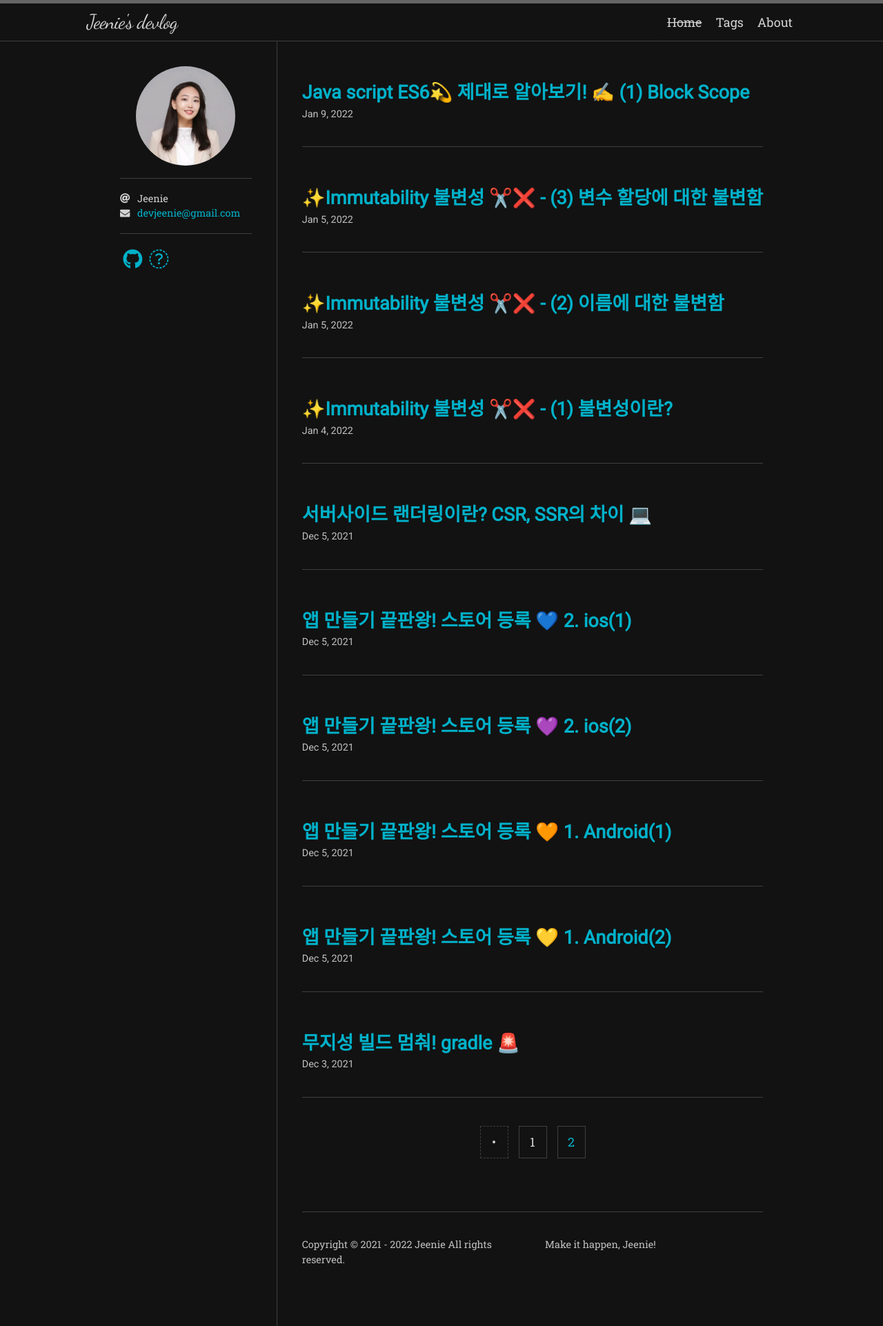
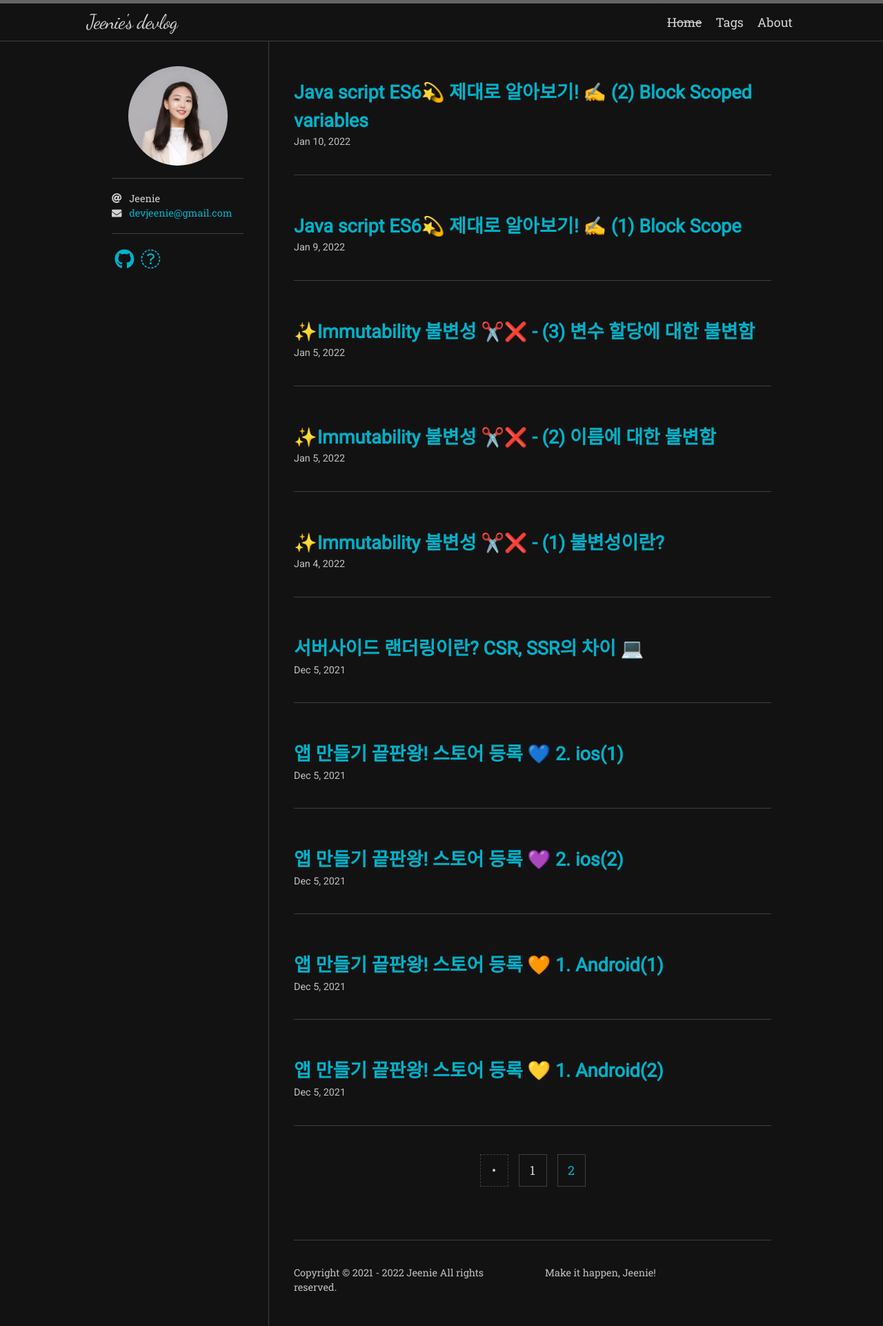
Before and after one commit to dev-Jeenie/dev-Jeenie.github.io, a Jekyll site: the page built from index.html, in a window 1280 px wide. Shown: the whole page at 69% size. Built offline with Jekyll 4.4.1, drawn with Linux system fonts in a browser that asks for light colours; nearby versions of some CDN libraries; some web fonts are replaced; the list of posts is cut into pages by our own code; some of the changed lines change nothing that is shown.

Commit message:
post javascript es6-2

````diff
--- a/_posts/2022-01-05-immutability-3.md
+++ b/_posts/2022-01-05-immutability-3.md
@@ -21,12 +21,12 @@
 
 그렇다면 `값`을 어떻게 불변하게 할 것인가?
 
-# 변수 할당에 대한 불변함 - (1) 변수 할당 방식 비교
-## 1. 값을 불변하게 유지하는 방법
+## 1. 변수 할당에 대한 불변함 - (1) 변수 할당 방식 비교
+### 1-1. 값을 불변하게 유지하는 방법
 
 자바스크립트에서 변수가 어떤 값을 가리킬 때, 어떤 값으로 가리키는지 구체적인 동작 방법을 알아야 불변성을 이해할 수 있다.
 
-### 1-1. 자바스크립트의 데이터 타입
+#### 1-1-1. 자바스크립트의 데이터 타입
 
 | **Primitive** | **Object** |
 | -- | -- |
@@ -53,9 +53,9 @@
 그 값이 `Primitive`인지 `Object`인지에 따라서 동작방법이 완전히 다름.
 
 
-# 변수 할당에 대한 불변함 - (2) 초기값의 비교
+## 2. 변수 할당에 대한 불변함 - (2) 초기값의 비교
 
-## 1. Primitive 타입의 경우
+### 2-1. Primitive 타입의 경우
 
 <img src="/assets/images/primitive-type.jpeg" /><br/>
 
@@ -78,7 +78,7 @@
 
 
 
-## 2. Object 타입의 경우
+### 2-2. Object 타입의 경우
 
 <img src="/assets/images/object-type.jpeg" /><br/>
 
@@ -93,7 +93,7 @@
 o1 === o2의 결과는 <strong style="color:red;">false</strong>
 </strong><br/>
 
-### 2-1. 객체는 왜?
+#### 2-2-1. 객체는 왜?
 객체 안에 여러 `property`가 있고,
 이 `property`가 가리키는 값은 계속 바뀐다.<br/>
 그래서 **바뀔 수 있는 가능성**이 있음!
@@ -107,10 +107,10 @@
 <img src="/assets/images/primitive-object.png" /><br/>
 
 
-# 변수 할당에 대한 불변함 - (3) 객체의 가변성
+## 3. 변수 할당에 대한 불변함 - (3) 객체의 가변성
 
-## 1. 값 변경 시 동작 과정
-### 1-1. Primitive Type인 값 변경
+### 3-1. 값 변경 시 동작 과정
+#### 3-1-1. Primitive Type인 값 변경
 <img src="/assets/images/primitive-value-change.jpeg" /><br/>
 
 - 1) p3을 생성하고 값을 p1으로 지정<br/>
@@ -126,7 +126,7 @@
 primitive 값을 가진 `변수의 값`을 또다른 primitive 값을 가진 `변수`로 지정하면?<br/>
 => 값이 **같을 땐 같은 값**을 가리키다가, **값이 달라지면 다른 값**을 가리킨다
 
-### 1-2. Object Type인 값 변경
+#### 3-1-2. Object Type인 값 변경
 <img src="/assets/images/object-value-change.jpeg" /><br/>
 
 - 1) o3을 생성하고 값을 o1으로 지정<br/>
@@ -147,7 +147,7 @@
 Object 값을 가진 `변수의 값`을 또다른 Object 값을 가진 `변수`로 지정하면?<br/>
 => **같은 값**을 가리키다가, 값을 변경하면 `그 위치를 참조하고 있던 다른 변수의 값도 변경`되는 문제가 발생.
 
-## 2. 차이점
+### 3-2. 차이점
 
 **차이점**
 
@@ -161,9 +161,9 @@
   그럼 이 문제점을 어떻게 해결할 수 있을까?
 
 
-# 변수 할당에 대한 불변함 - (4) 객체의 복사
+## 4. 변수 할당에 대한 불변함 - (4) 객체의 복사
 
-## 1. 객체를 불변하게 다루는 방법
+### 4-1. 객체를 불변하게 다루는 방법
 
 **문제점**
 <img src="/assets/images/object-copy-1.jpeg" /><br/>
@@ -194,6 +194,62 @@
 자기 자신만 변경되고, **원본의 데이터는 변경되지 않음**
 
 
-# 변수 할당에 대한 불변함 - (4) 중첩된 객체의 복사
+## 5. 변수 할당에 대한 불변함 - (5) 중첩된 객체의 복사
+복잡한 일은, 객체가 **중첩될 때** 생긴다.
+### 5-1. 중첩된 객체를 복사할 경우
 
-##
+<img src="/assets/images/nested-obejct-1.jpeg" /><br/>
+
+**Object.assign()**을 통해서 복제하면,<br/>
+그 객체의 property만 일단 복제가 된다.
+
+그 property 중에 `value`가 `object형인 경우`,<br/>
+그 값까지 복제하지 않고 <strong style="color:black;background-color:aliceblue">그 위치만 복제</strong>함!<br/>
+
+**=> 이것이 바로 🚨문제점🚨**
+
+>👩🏻‍💻 복제한 사람 : 객체 복사했으니깐 수정해도 원본에는 아무 영향 안가겠지??
+
+<img src="/assets/images/nested-obejct-2.jpeg" /><br/>
+
+o2의 score값을 변경하면,<br/>
+`같은 곳을 참조`하고 있던 `o1의 score값도 변경`되어 버린다.<br/>
+
+그럼 어떻게 해야 원본을 변경되지 않게 수정할 수 있을까?
+### 5-2. 중첩된 객체를 복사하고도 원본에 영향을 주지 않으려면?
+
+그 전에 push와 concat을 비교해보자. <br/>
+두가지 모두 **배열에 새로운 요소를 추가할 때 사용**되지만, 결정적인 **차이점**이 있다.
+
+- **push**
+  - `기존 배열`에 인자로 들어온 `원소를 추가`하고  <strong style="color:black;background-color:aliceblue">배열의 총 길이를 리턴</strong>한다.
+- **concat**
+  - `기존 배열을 복사`한 뒤 인자로 들어온 `원소를 추가`해서  <strong style="color:black;background-color:aliceblue">새로운 배열을 리턴</strong>한다.
+
+=> **요약**
+**push** : `원본변경`<br/>
+**concat** : `원본유지`<br/>
+
+따라서 중첩된 객체를 복사하고도 원본에 영향을 주지 않으려면,<br/>
+`push`가 아닌 `concat`으로 복사를 해야한다.<br/>
+
+- **push**의 경우
+<img src="/assets/images/nested-obejct-2.jpeg" /><br/>
+
+
+
+- **concat**의 경우
+<img src="/assets/images/nested-obejct-3.jpeg" /><br/>
+
+- 1) 인자로 들어온 값이 없기 때문에 <br/>
+    o1.score와 같은 곳을 가리키고 있던 <br/>
+    o2.score의 값이 `그대로 복제`가 되어서 **다른 곳에 저장됨**
+
+> score 배열도 객체인데, Object.assign을 안 쓴 이유?<br/>
+  배열이 가지고 있는 특수한 기능이 사라지기 때문에!<br/>
+  배열은 `arrayfrom`, `slice`, `concat` 등 복제하는 명령을 사용한다.
+
+<img src="/assets/images/nested-obejct-4.jpeg" /><br/>
+
+- 2) 그 복제해온 o2.score는 이제 o1.score와 `별개`이기 때문에,<br/>
+    o2.score에는 push를 해도 원본은 변경되지 않음!
--- /dev/null
+++ b/_posts/2022-01-09-javascript-es6-2.md
@@ -0,0 +1,188 @@
+---
+title: "Java script ES6💫 제대로 알아보기! ✍️ (2) Block Scoped variables"
+permalink: /cs/javascriptEs62
+tags:
+  - [CS]
+
+navigation: true
+toc: true
+toc_sticky: true
+
+date: 2022-01-10
+last_modified_at: 2022-01-10
+---
+
+![]()
+
+## 1. let
+
+- var와 같은 개념.
+- 단, `block scope`에 갇히고
+- `TDZ에 제한`된다
+
+**예제**
+
+```js
+let a = 1
+function f() {
+	console.log(a,b,c) // - (A)
+	let b = 2
+	console.log(a,b,c) // - (B)
+	if (true) {
+		let c = 3
+		console.log(a,b,c) // - (C)
+	}
+	console.log(a,b,c) // - (D)
+}
+f()
+```
+
+- 1) f를 실행해서 실행 컨텍스트가 열림.
+- 2) `(A) console`
+	- 같은 컨텍스트 안에 a가 없기 때문에 외부로 나감. **a는 1**
+	- 해당 콘솔의 밑에서 b 선언은 함. hoisting되어서 올라갔지만 TDZ에 걸림. **b는 에러! not defined**
+	- c는 아예 없음. **c는 에러! not defined**
+- 3) `(B) console`
+	- 같은 컨텍스트 안에 a가 없기 때문에 위로 찾아 올라감. **a는 1**
+	- 같은 컨텍스트 안에 b가 있음. **b는 2**
+	- 같은 컨텍스트 안에 b가 있음. **c는 에러! not defined**
+- 4) `(C) console`
+	- a,b,c 모두 출력됨. **a는 1, b는 2, c는 3**
+- 4) `(D) console`
+	- a,b는 출력되지만 c는 에러. **a는 1, b는 2, c는 에러! not defined**
+
+**⭐️ 중요 ⭐️**
+=> 아무리 선언을 아래에서 했다고 해도, <strong style="color:black;background-color:yellow">실제로 값을 할당하기 전까지는 TDZ에 다 걸려서 어떤 것도 할 수 없음</strong>!
+
+<img src="/assets/images/object-let.jpeg" /><br/>
+
+
+```js
+b = 1
+console.log(b)
+const b = 2;
+```
+물론 이것도 ❌<br/>
+실제로 값을 할당하기 전에는 그 어떤 것도 불가능.<br/>
+
+🙋‍♀️ : 그럼 아래에서 선언을 해도 에러, 아예 안해도 에러로 똑같은건가?
+
+## 1-1. let 상세
+- `재할당`이 가능하다(var처럼)
+
+```js
+let a = 1
+a = 2
+console.log(a)
+```
+
+```js
+var funcs = []
+for (var i = 0; i < 10; i++) {
+	funcs.push(function () {
+		console.log(i)
+	})
+}
+funcs.forEach(function (f) {
+	f()
+})
+```
+
+- 1) 빈 배열을 만들고
+- 2) for 반복문으로 해당 배열에 함수를 push한다
+- 3) 다시 forEach 반복문을 돌려서, 각각의 함수를 실행하게 함
+
+=> 결과는 어떻게 나올까? <br/>
+
+- 보기 1번) 0,1,2,3,4,5,6,7,8,9
+- 보기 2번) 9,9,9,9,9,9,9,9,9,9
+
+정답은? 둘 다 ❌. **10이 10번** 나온다~ <br/>
+
+🤷🏻‍♀️ : 아니 왜❓❓❓❓<br/>
+
+funcs 배열에는
+```js
+[
+	function () { console.log(i) }
+	function () { console.log(i) }
+	function () { console.log(i) }
+	....
+]
+```
+- 1) 이렇게 함수가 열개 들어간다.
+- 2) 그런데 이 함수를 실행하는 건? `for문이 다 돌고 난 후`!
+
+```js
+var funcs = []
+for (var i = 0; i < 10; i++) {
+	funcs.push(function () {
+		console.log(i)
+	})
+}
+
+// 여기서 이미 funcs 배열에 함수 열개가 들어간 뒤 종료되어있음.
+
+funcs.forEach(function (f) {
+	f() // 바로 여기서 실행 = 실행컨텍스트 열림!
+})
+```
+
+<img src="/assets/images/object-var.jpeg" /><br/>
+
+
+> 실행 컨텍스트는, **`함수를 실행할 때`** 열린다
+실행할 때 비로소 변수를 hoisting하고, this를 바인딩하고, 자신에게 없는 변수를 외부에서 찾는다.
+
+forEach안에서 함수를 실행했으니 i를 찾아야하는데, 전체 scope 공간에 i는 for문의 i가 살아있다.
+
+
+
+
+그럼 어떻게 해야할까?<br/>
+증가한 i을 나중에 읽어오게 하는게 아니라,<br/>
+<strong style="color:black;background-color:yellow">i가 살아있게 해서 각각의 함수에게 넘겨줘야한다</strong>.
+
+- 1) closer를 이용
+
+
+```js
+var funcs = []
+for (var i = 0; i < 10; i++) {
+	funcs.push(function (v) {
+		return function () {
+			console.log(v)
+		}
+	})(i))
+}
+funcs.forEach(function (f) {
+	f()
+})
+```
+
+즉시실행 함수로 만들어서 i를 넘겨주는 방법.<br/>
+실제 호출은 나중에 하게끔 하기 위해서 `closer`로 다시 함수를 리턴해줌.<br/> i를 넘겨줘서 i를 들고있다가 <br/>나중에 호출할 때 그 값을 console.log(v)에서 출력해라.<br/>
+그럼 이 `함수가 실행이 된 결과값이 return`되어서<br/> `배열 funcs에 push`가 되는 것.<br/>
+
+
+
+
+- 2) 초간단하게 let을 이용
+
+
+```js
+let funcs = []
+for (let i = 0; i < 10; i++) {
+	funcs.push(function () {
+		console.log(i)
+	})
+}
+funcs.forEach(function (f) {
+	f()
+})
+```
+for문 자체가 block scope이니,<br/>for문의 block scope는 각각의 i값마다 별도로 생성이 됨.<br/>
+i값이 block scope 내에 존재함!<br/>
+
+즉시실행함수 고민할 필요 없이 간단히 해결.<br/>
+closer 안에서 선언된 변수는 메모리에 영원히 있기 때문에, <br/>let을 사용하는 건 메모리 소모를 크게 덜어줌.
````
Also changed, not shown: assets/images/object-let.jpeg (added), assets/images/object-var.jpeg (added).
